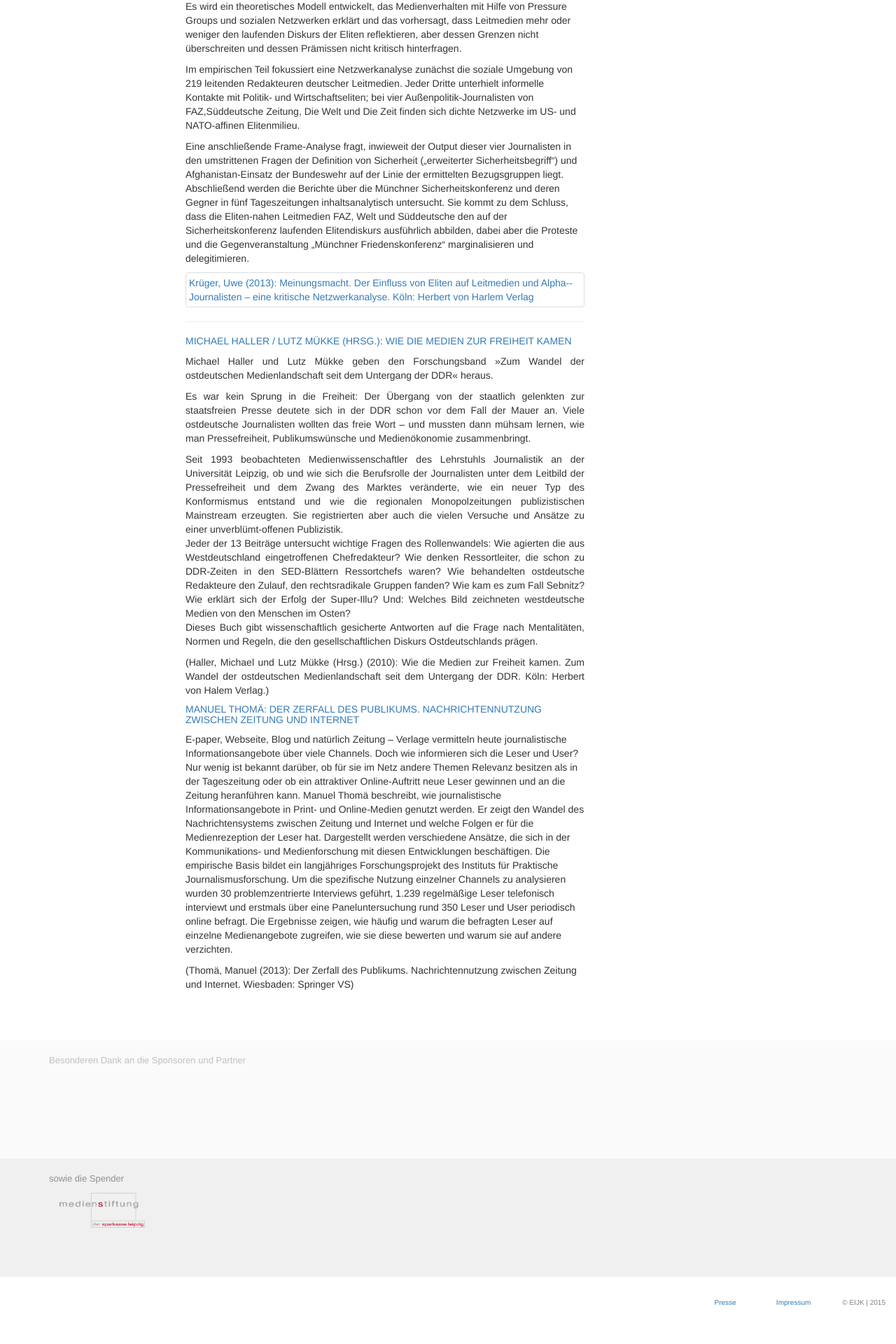
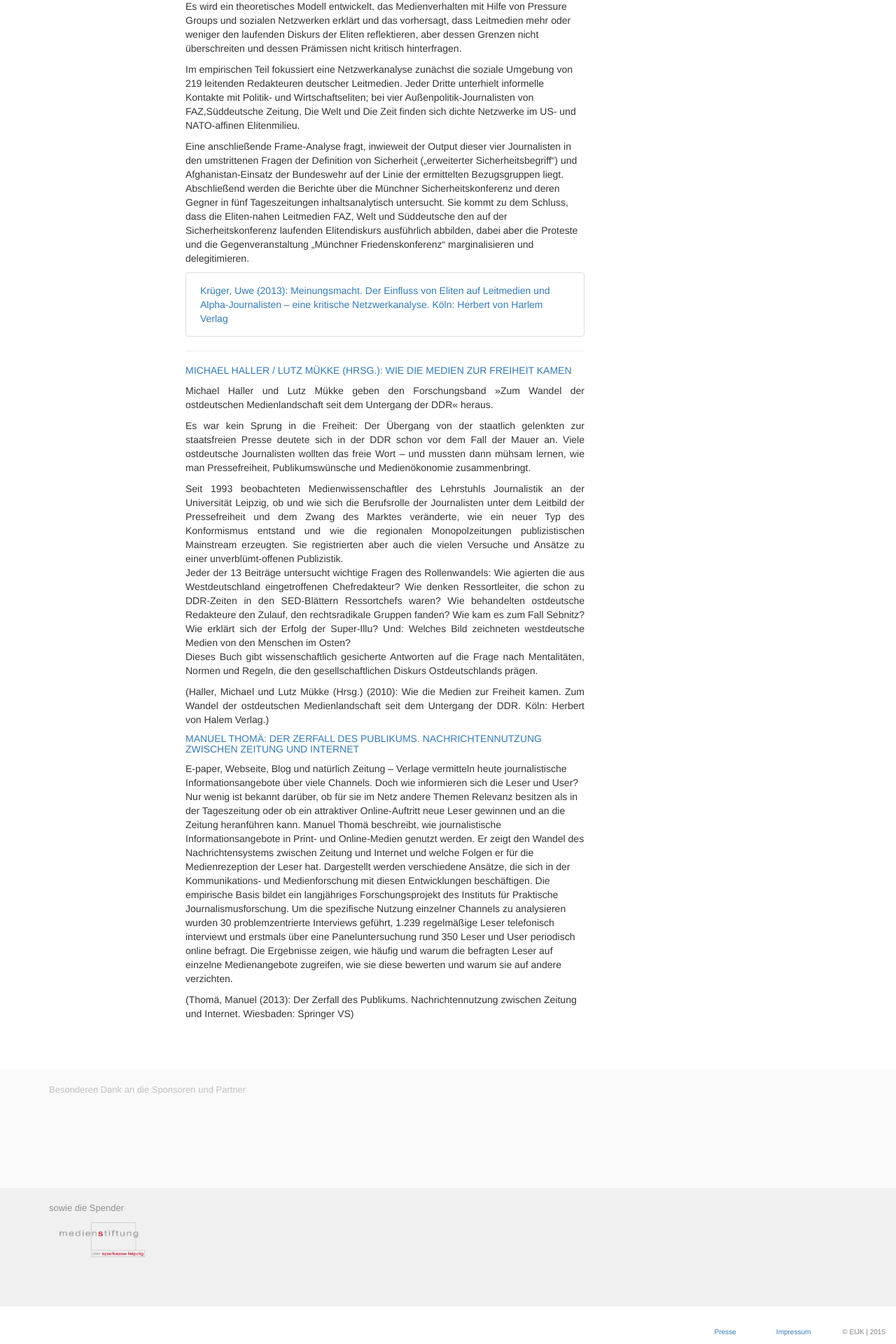
Before and after one commit to susedev/test, a Jekyll site: the page built from wir.html, in a window 1280 px wide. Shown: the part 2723-4643 px from the top of the page at 70% size. Built offline with Jekyll 4.4.1, drawn with Linux system fonts in a browser that asks for light colours; nearby versions of some CDN libraries; before the commit the page ends 4601 px from its top, so only the background shows below that.

Commit message:
Edit from JekyllCMS

```diff
--- a/wir.html
+++ b/wir.html
@@ -72,7 +72,7 @@ title: Wir
 
 <p>Eine anschlie&szlig;ende Frame-Analyse fragt, inwieweit der Output dieser vier Journalisten in den umstrittenen Fragen der Definition von Sicherheit (&bdquo;erweiterter Sicherheitsbegriff&ldquo;) und Afghanistan-Einsatz der Bundeswehr auf der Linie der ermittelten Bezugsgruppen liegt. Abschlie&szlig;end werden die Berichte &uuml;ber die M&uuml;nchner Sicherheitskonferenz und deren Gegner in f&uuml;nf Tageszeitungen inhaltsanalytisch untersucht. Sie kommt zu dem Schluss, dass die Eliten-nahen Leitmedien FAZ, Welt und S&uuml;ddeutsche den auf der Sicherheitskonferenz laufenden Elitendiskurs ausf&uuml;hrlich abbilden, dabei aber die Proteste und die Gegenveranstaltung &bdquo;M&uuml;nchner Friedenskonferenz&ldquo; marginalisieren und delegitimieren.</p>
 
-<p><a class="thumbnail" href="http://www.halem-verlag.de/2013/meinungsmacht-und-elite-journalismus/">Kr&uuml;ger, Uwe (2013): Meinungsmacht. Der Einfluss von Eliten auf Leitmedien und Alpha-&shy;Journalisten &ndash; eine kritische Netzwerkanalyse. K&ouml;ln: Herbert von Harlem Verlag</a></p>
+<p><a class="thumbnail" href="http://www.halem-verlag.de/2013/meinungsmacht-und-elite-journalismus/" style="padding: 15px 20px;" target="_blank">Kr&uuml;ger, Uwe (2013): Meinungsmacht. Der Einfluss von Eliten auf Leitmedien und Alpha-&shy;Journalisten &ndash; eine kritische Netzwerkanalyse. K&ouml;ln: Herbert von Harlem Verlag</a></p>
 
 <hr noshade="noshade" size="1" />
 <h4><a href="http://www.eijc.eu/de/michael-haller-lutz-muekke-hrsg-wie-die-medien-zur-freiheit-kamen/" rel="bookmark" title="Permanent Link to Michael Haller / Lutz Mükke (Hrsg.): Wie die Medien zur Freiheit kamen">Michael Haller / Lutz M&uuml;kke (Hrsg.): Wie die Medien zur Freiheit kamen</a></h4>
```
